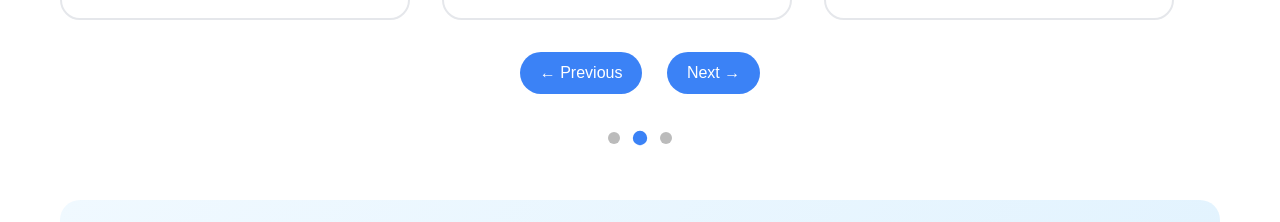
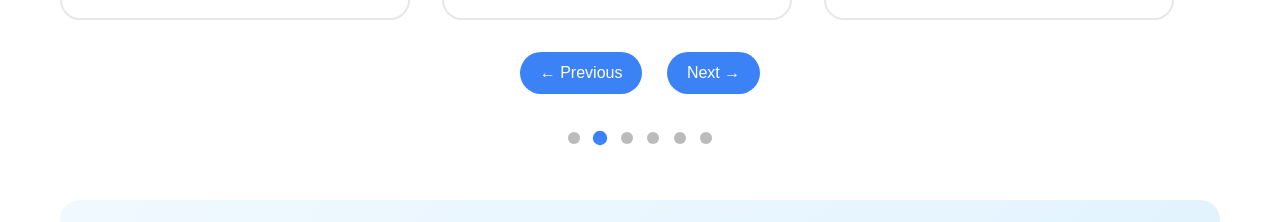
Before and after one commit to rahul242322/bbcenterprises, a plain HTML site: page index.html in a window 1280 px wide. Shown: the part 1380-1602 px from the top of the page. Drawn offline with Linux system fonts and the light colour scheme.

Commit message:
Fix mobile carousel to show all 6 products one at a time

```diff
--- a/index.html
+++ b/index.html
@@ -746,6 +746,9 @@
                 <span class="dot active" onclick="currentSlide(1)"></span>
                 <span class="dot" onclick="currentSlide(2)"></span>
                 <span class="dot" onclick="currentSlide(3)"></span>
+                <span class="dot" onclick="currentSlide(4)"></span>
+                <span class="dot" onclick="currentSlide(5)"></span>
+                <span class="dot" onclick="currentSlide(6)"></span>
             </div>
 
             <div style="text-align: center; margin-top: 3rem; padding: 2rem; background: linear-gradient(135deg, #f0f9ff, #e0f2fe); border-radius: 20px;">
@@ -864,12 +867,16 @@
     <script>
         let currentSlideIndex = 0;
         const slides = document.querySelectorAll('.product-card');
-        const totalSlides = Math.ceil(slides.length / 3);
+        const isMobile = window.innerWidth <= 768;
+        const slidesPerView = isMobile ? 1 : 3;
+        const totalSlides = Math.ceil(slides.length / slidesPerView);
 
         function showSlide(index) {
             const slider = document.getElementById('productSlider');
             const slideWidth = slides[0].offsetWidth + 32; // width + gap
-            slider.style.transform = `translateX(-${index * slideWidth * 3}px)`;
+            const isMobile = window.innerWidth <= 768;
+            const slidesPerView = isMobile ? 1 : 3;
+            slider.style.transform = `translateX(-${index * slideWidth * slidesPerView}px)`;
 
             // Update dots
             const dots = document.querySelectorAll('.dot');
```
